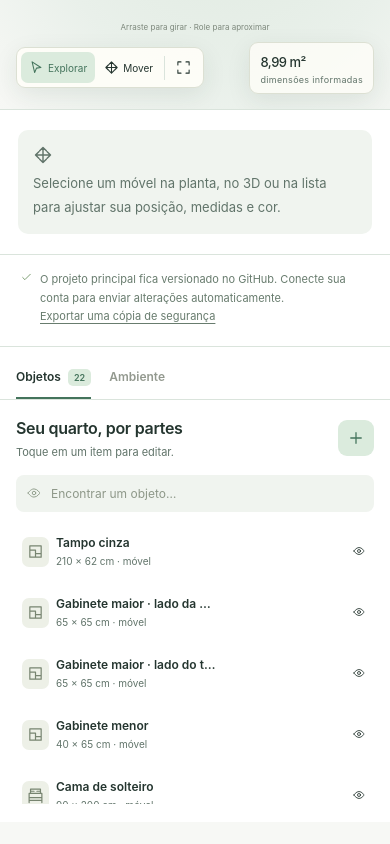
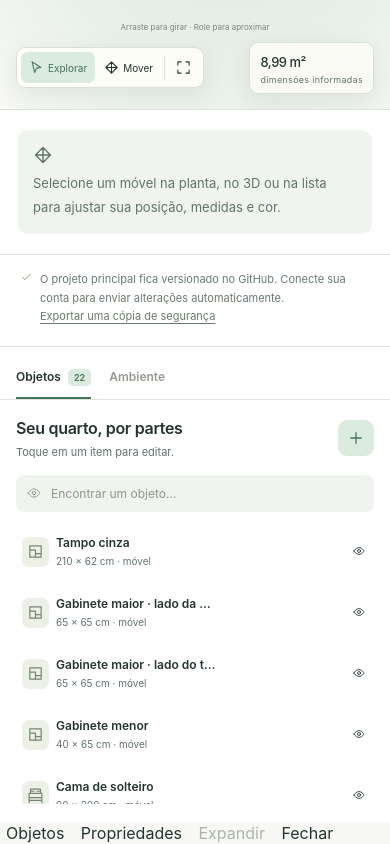
Before and after one commit to henriquegbianchini/meu-quarto-3d, a website with bundled scripts: page index.html in a window 390 px wide. Shown: the part 487-1331 px from the top of the page. Before the commit the page ends 1309 px from the top, so only its background shows below. Built offline with nearby package versions, Linux system fonts and the light colour scheme; no server answers.

Commit message:
feat(mobile): fornecer barra de gavetas inferiores acessíveis

```diff
--- a/index.html
+++ b/index.html
@@ -70,7 +70,7 @@
       <div class="render-error" id="render-error" hidden><h2>O 3D não abriu neste navegador</h2><p>Você ainda pode selecionar Planta para ver medidas e editar seus móveis. Tente ativar a aceleração gráfica para usar o 3D.</p></div>
     </section>
 
-    <aside class="objects-sidebar" aria-label="Lista de móveis e objetos">
+    <aside id="mobile-objects-pane" class="objects-sidebar" aria-label="Lista de móveis e objetos">
       <div class="panel-tabs" role="tablist"><button id="tab-objects" role="tab" aria-selected="true" class="active">Objetos <span id="object-count">22</span></button><button id="tab-room" role="tab" aria-selected="false">Ambiente</button></div>
       <div id="objects-panel" class="panel-content">
         <div class="section-line"><div><h2>Seu quarto, por partes</h2><p>Toque em um item para editar.</p></div><button id="add" class="icon-button filled" title="Adicionar objeto" aria-label="Adicionar objeto"><svg><use href="#i-plus"/></svg></button></div>
@@ -78,7 +78,7 @@
         <div id="object-list" class="object-list"></div>
       </div>
     </aside>
-    <aside class="sidebar inspector-sidebar" aria-label="Propriedades e ambiente do quarto">
+    <aside id="mobile-inspector-pane" class="sidebar inspector-sidebar" aria-label="Propriedades e ambiente do quarto">
       <section id="inspector" class="inspector" aria-label="Propriedades do objeto"></section>
       <div id="room-panel" class="panel-content" hidden>
         <div class="section-line"><div><h2>A base do seu espaço</h2><p>Medidas informadas em 25/10/2026.</p></div></div>
@@ -108,6 +108,14 @@
     </aside>
   </main>
 
+  <div id="mobile-panel-scrim" class="mobile-panel-scrim" hidden aria-hidden="true"></div>
+  <nav class="mobile-dock" aria-label="Painéis de edição">
+    <button type="button" id="mobile-panel-objects" aria-controls="mobile-objects-pane" aria-expanded="false">Objetos</button>
+    <button type="button" id="mobile-panel-inspector" aria-controls="mobile-inspector-pane" aria-expanded="false">Propriedades</button>
+    <button type="button" id="mobile-panel-expand" aria-expanded="false" disabled>Expandir</button>
+    <button type="button" id="mobile-panel-close" aria-label="Fechar painel inferior">Fechar</button>
+  </nav>
+
   <div class="toast" id="toast" role="status"></div>
   <dialog id="modal"><div class="modal-top"><div><span class="eyebrow" id="modal-eyebrow">MEU ESPAÇO</span><h2 id="modal-title"></h2></div><button class="icon-button" id="close-modal" aria-label="Fechar"><svg><use href="#i-close"/></svg></button></div><div id="modal-body"></div></dialog>
   <input type="file" id="project-file" accept=".json,application/json" hidden>
```
